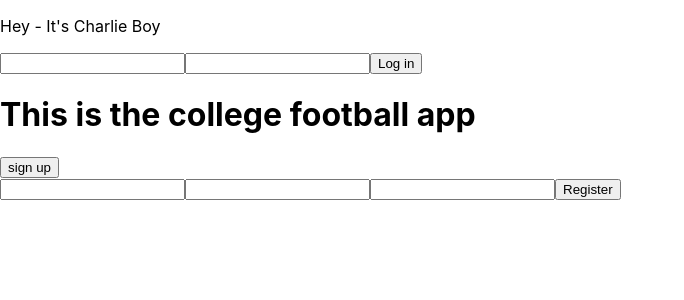
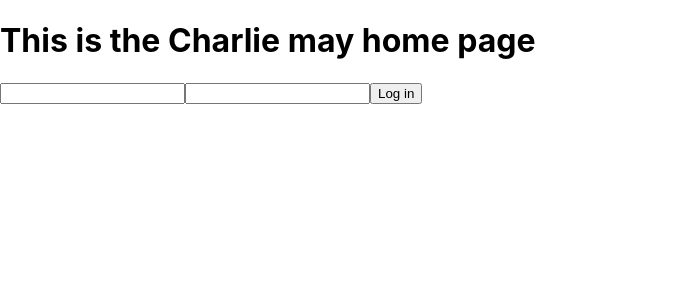
Before and after one commit to charlie-may86/my-react-app, a React (Create React App) app: page / in a window 1280 px wide. Shown: the top 300 px of the page, without its empty margins (0-684 px from the left). Built offline with nearby package versions, Linux system fonts and the light colour scheme; no server answers.

Commit message:
login take you to user page

```diff
--- a/src/App.js
+++ b/src/App.js
@@ -2,18 +2,22 @@
 // import './App.scss';
 
 import React from "react";
-import Login from "./components/Login";
-import CollegeFootball from './components/CollegeFootball'
-import SignUp from './components/SignUp'
+import CollegeFootball from "./components/CollegeFootball";
+import SignUp from "./components/SignUp";
+import ErrorPage from "./components/ErrorPage";
+import HomePage from "./components/HomePage";
+import { BrowserRouter as Router, Routes, Route } from "react-router-dom";
 
 function App() {
   return (
-    <div>
-      <p>Hey - It's Charlie Boy</p>
-      <Login />
-      <CollegeFootball />
-      <SignUp />
-    </div>
+    <Router>
+      <Routes>
+        <Route path="/" element={<HomePage />} />
+        <Route path="/signup" element={<SignUp />} />
+        <Route path="/userPage" element={<CollegeFootball />} />
+        <Route path="*" element={<ErrorPage />} />
+      </Routes>
+    </Router>
   );
 }
 
--- a/src/components/CollegeFootball.js
+++ b/src/components/CollegeFootball.js
@@ -1,23 +1,23 @@
 import React, { useEffect } from "react";
 import axios from "axios";
+import { useNavigate } from "react-router-dom";
 
 const CollegeFootball = () => {
   //   const [data, setData] = useState({});
 
-  useEffect(() => {
-    axios.get("http://localhost:9000/api/cfb").then((res) => {
-      console.log(res);
-    });
-  }, []);
+  // useEffect(() => {
+  //   axios.get("http://localhost:9000/api/cfb").then((res) => {
+  //     console.log(res);
+  //   });
+  // }, []);
 
-  const clickSignUp = () => {
-    console.log("I clicked signup");
-  };
+  const navigate = useNavigate();
+
+
 
   return (
     <div>
       <h1>This is the college football app</h1>
-      <button onClick={clickSignUp}>sign up</button>
     </div>
   );
 };
--- /dev/null
+++ b/src/components/ErrorPage.js
@@ -0,0 +1,7 @@
+import React from "react";
+
+function ErrorPage() {
+  return <div>Error! Page Not Found</div>;
+}
+
+export default ErrorPage;
--- /dev/null
+++ b/src/components/HomePage.js
@@ -0,0 +1,13 @@
+import React from "react";
+import Login from './Login'
+
+const HomePage = () => {
+  return (
+    <div>
+      <h1>This is the Charlie may home page </h1>
+      <Login />
+    </div>
+  );
+};
+
+export default HomePage;
--- a/src/components/Login.js
+++ b/src/components/Login.js
@@ -1,5 +1,6 @@
 import React, { useState } from "react";
 import axios from "axios";
+import {useNavigate} from 'react-router-dom'
 
 const Login = () => {
   const [credentials, setCredentials] = useState({
@@ -14,6 +15,8 @@ const Login = () => {
     });
   };
 
+  const navigate = useNavigate()
+
   const login = (e) => {
     e.preventDefault();
     axios
@@ -21,6 +24,7 @@ const Login = () => {
       .then((res) => {
         console.log(res);
         localStorage.setItem("token", res.data.token);
+        navigate('/userPage')
       })
       .catch((err) => {
         console.log(err);
```
